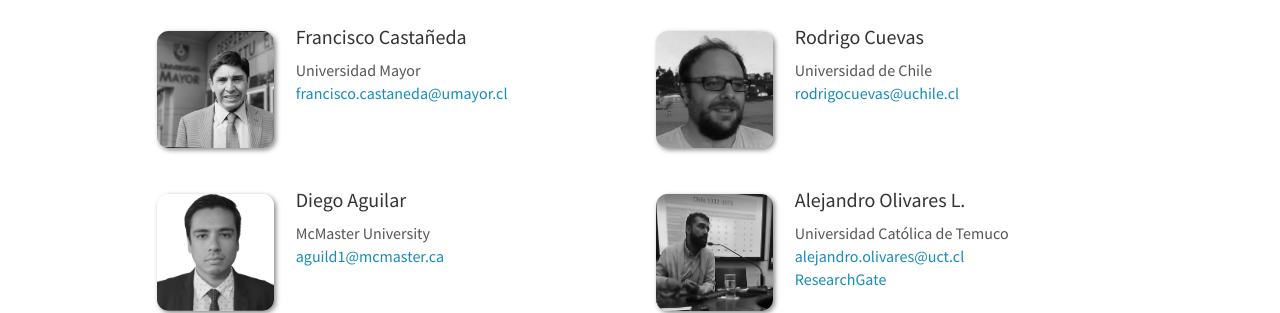
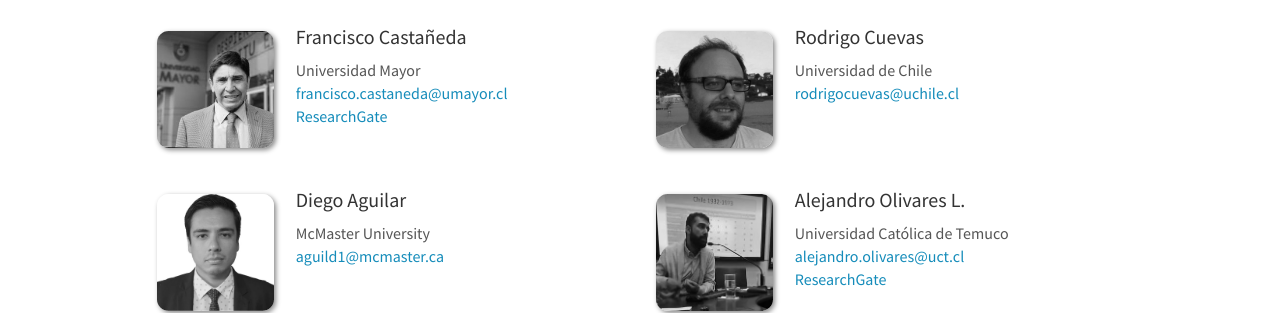
Before and after one commit to training-datalab/old-training-datalab.com, a Jekyll site: the page built from _pages/team.md, in a window 1280 px wide and 900 px high. Shown: the part 389-702 px from the top of the window. Built offline with Jekyll 4.4.1, drawn with Linux system fonts in a browser that asks for light colours; nearby versions of some CDN libraries.

Commit message:
Update researchers.yml

```diff
--- a/_data/researchers.yml
+++ b/_data/researchers.yml
@@ -14,7 +14,7 @@
   photo: fcastaneda.jpg
   info: Universidad Mayor
   email: francisco.castaneda@umayor.cl
-  website:
+  website: <a href="https://www.researchgate.net/profile/Francisco-Castaneda-5" target="_blank">ResearchGate</a>
 
 - name: Rodrigo Cuevas
   photo: rcuevas.jpg
```
